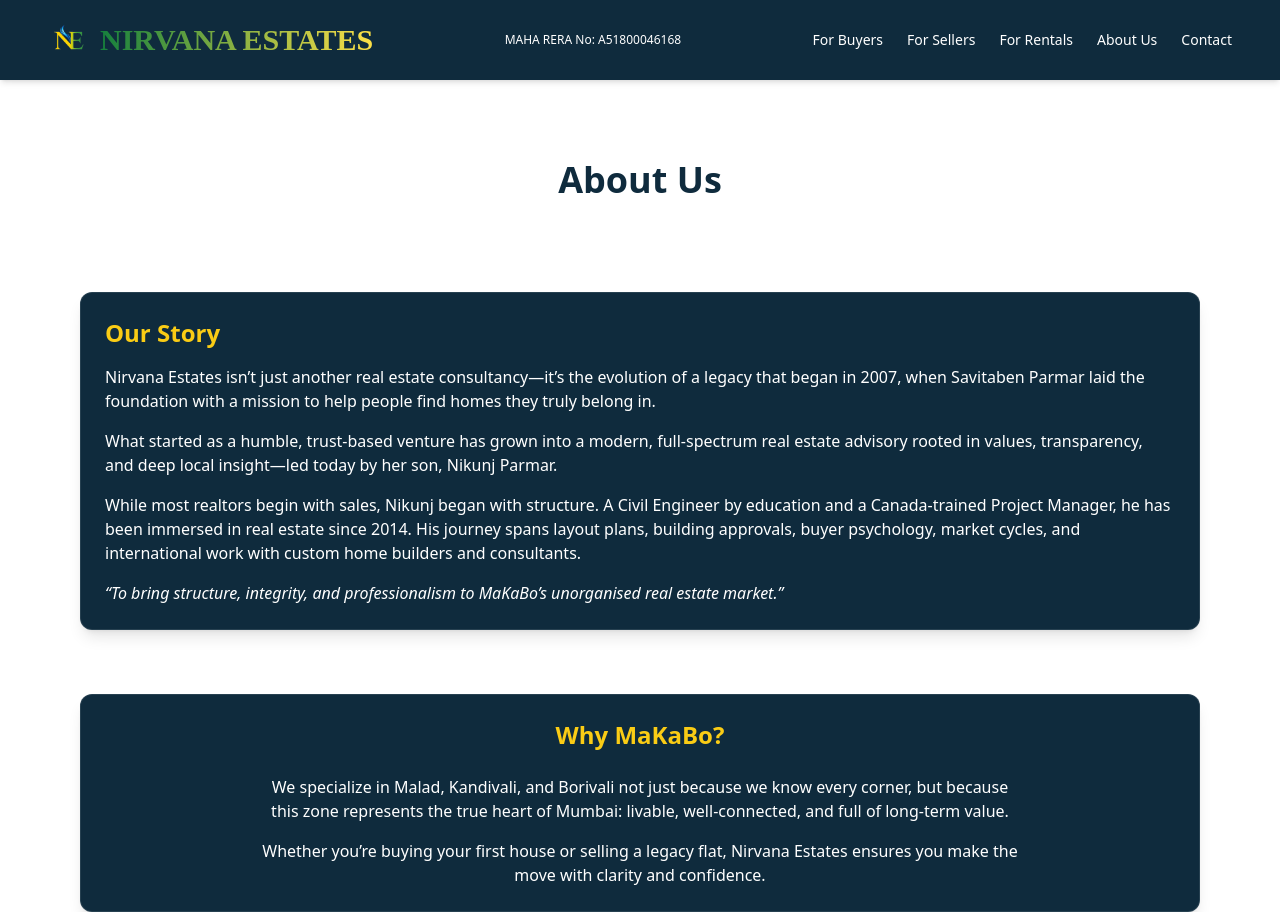
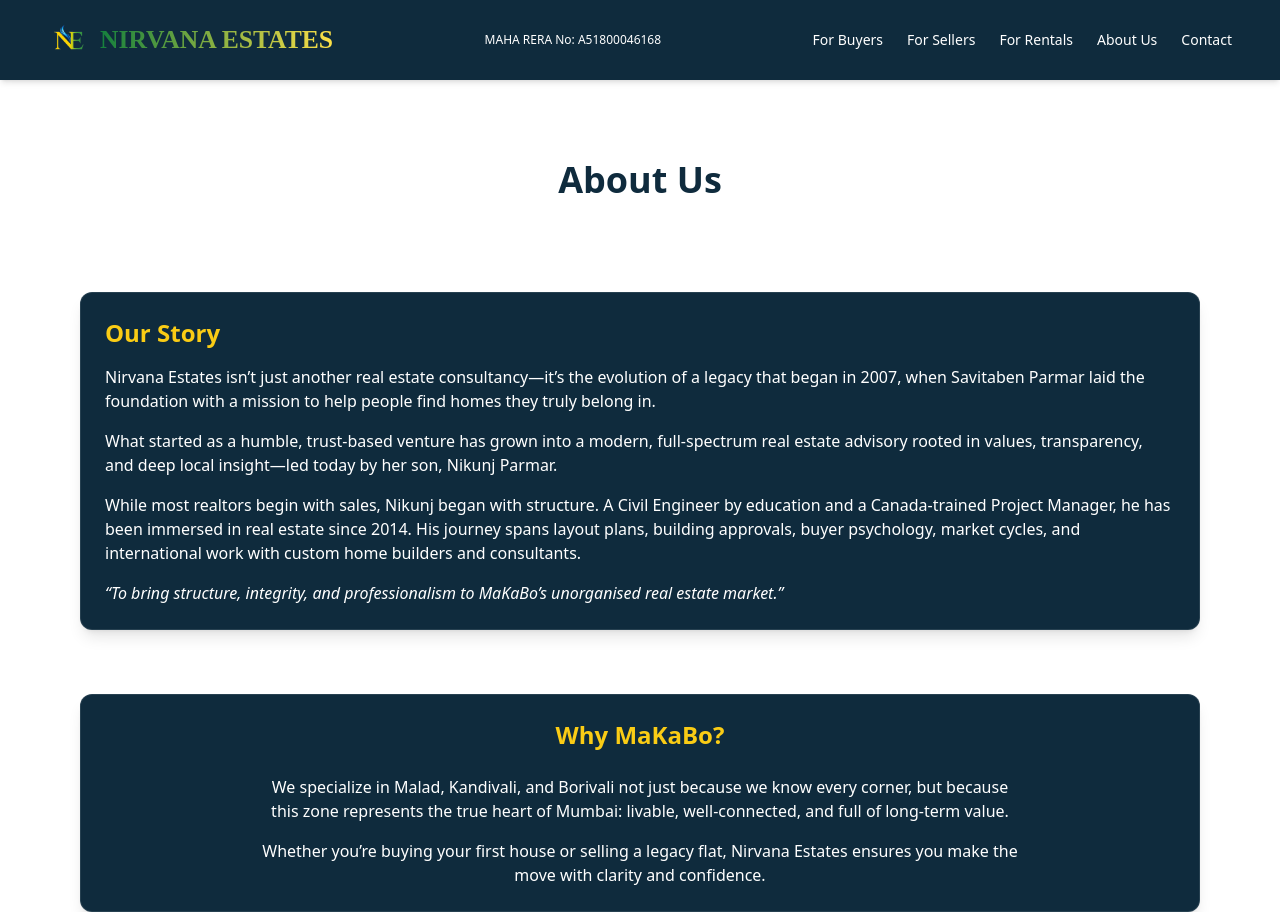
Before and after one commit to shuddhispace/nirvana-estates, a plain HTML site: page about.html in a window 1280 px wide. Shown: the top 912 px of the page. Drawn offline with nearby package versions, Linux system fonts and the light colour scheme.

Commit message:
Updated name

```diff
--- a/about.html
+++ b/about.html
@@ -23,12 +23,10 @@
         <div class="flex flex-col items-center justify-center text-center flex-1">
           <!-- <img src="images/name.jpeg" alt="Nirvana Estates" class="h-6 object-contain" /> -->
   <!-- Main Heading (Smaller, Horizontal) -->
-  <h1 class="text-2xl md:text-3xl font-extrabold bg-gradient-to-r from-green-700 to-yellow-300 text-transparent bg-clip-text font-[Cinzel] uppercase">
-    NIRVANA ESTATES
-  </h1>
-  <!-- <h2 class="text-sm md:text-base text-white font-semibold uppercase tracking-wider mt-1">
-    Real Estate Consultant
-  </h2> -->
+
+  <h1 class="text-[1.5rem] md:text-[1.6rem] font-extrabold bg-gradient-to-r from-green-700 to-yellow-300 text-transparent bg-clip-text font-[Cinzel] uppercase leading-none">
+  NIRVANA ESTATES
+</h1>
 
           <p class="text-[10px] text-white leading-tight mt-1">MAHA RERA No: A51800046168</p>
         </div>
@@ -48,13 +46,11 @@
           <!-- <img src="images/logo.png" alt="Logo" class="h-10 w-10 rounded-full" /> -->
            <img src="images/logo.png" alt="Logo" class="h-10 w-auto" />
           <!-- <img src="images/name.jpeg" alt="Nirvana Estates" class="h-10 object-contain" /> -->
-    <h1 class="text-3xl font-extrabold bg-gradient-to-r from-green-700 to-yellow-300 text-transparent bg-clip-text font-[Cinzel] uppercase">
-      NIRVANA ESTATES
-    </h1>
-  </h1>
-  <!-- <h2 class="text-sm md:text-base text-white font-semibold uppercase tracking-wider mt-1">
-    Real Estate Consultant
-  </h2> -->
+
+          <h1 class="text-[1.5rem] md:text-[1.6rem] font-extrabold bg-gradient-to-r from-green-700 to-yellow-300 text-transparent bg-clip-text font-[Cinzel] uppercase leading-none">
+  NIRVANA ESTATES
+</h1>
+
 
         </div>
         <div class="text-xs text-white font-medium whitespace-nowrap">
```
Also changed, not shown: index.html (+9 -13 lines).
